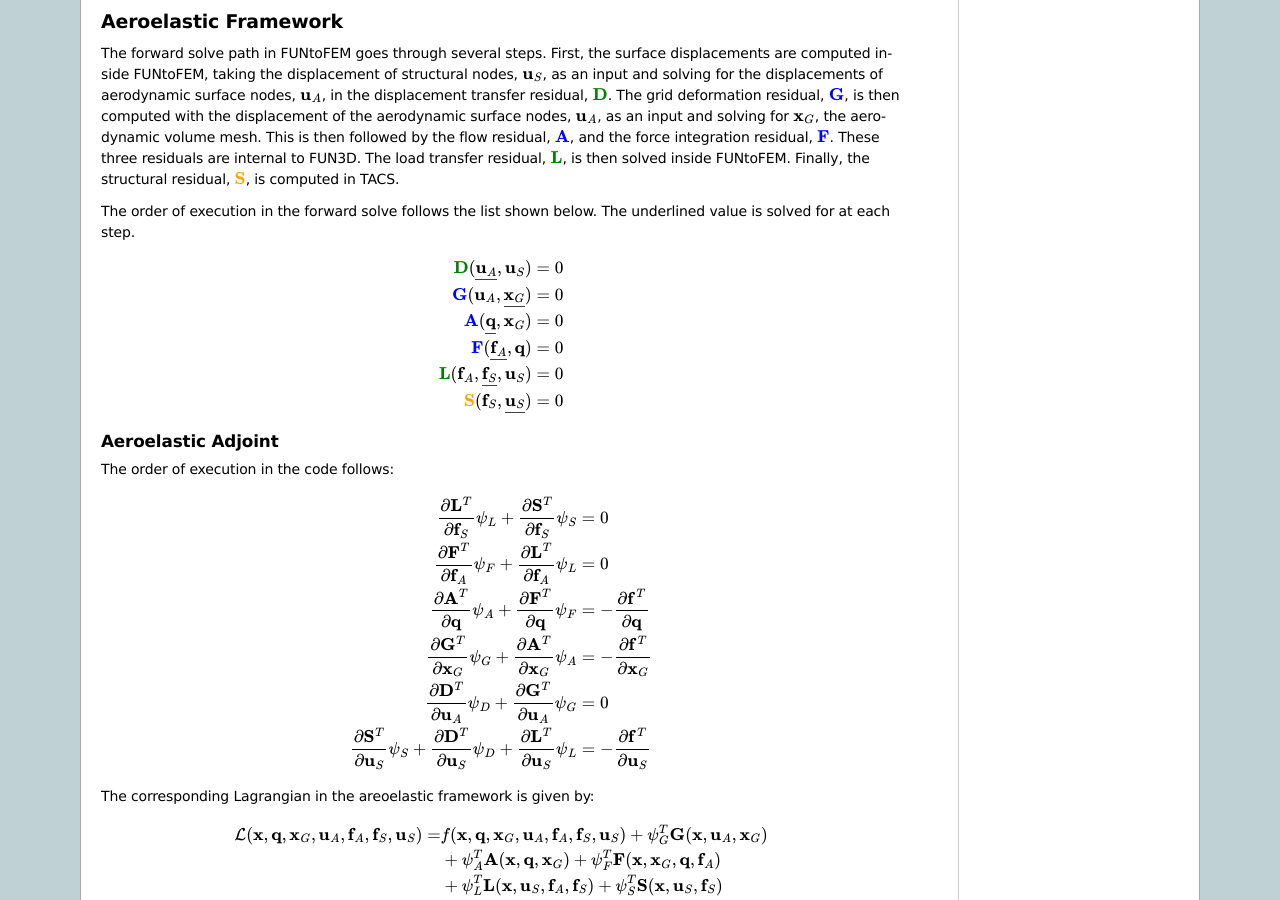
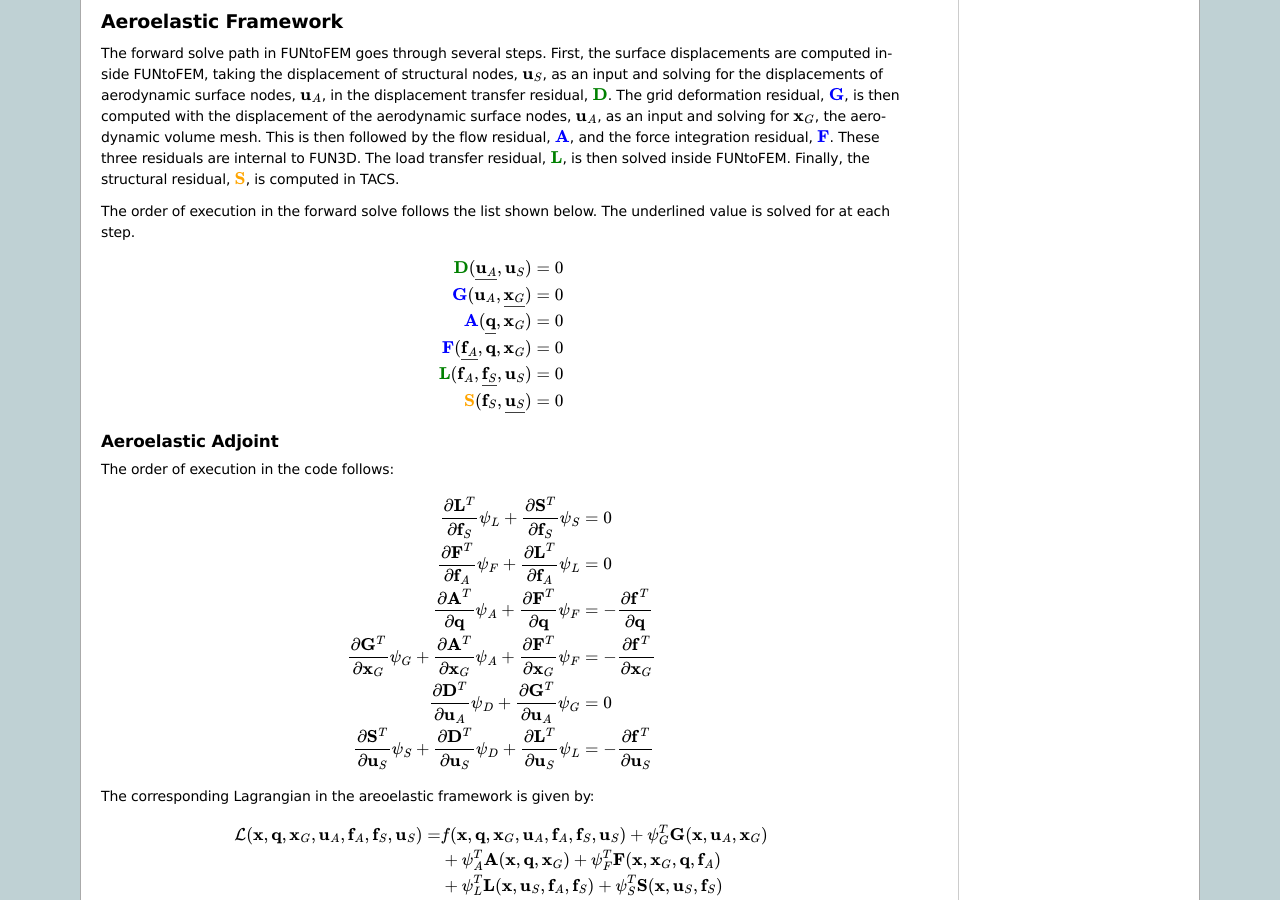
Before and after one commit to smdogroup/funtofem, a Sphinx documentation site: the page built from docs/analysis_framework.rst, in a window 1280 px wide and 900 px high, scrolled down 1972 px. Built offline with Sphinx 7.4.7, drawn with Linux system fonts in a browser that asks for light colours.

Commit message:
Fix aeroelastic adjoint equations
Add force contribution to adjoint equation
Include force computation as function of aerodynamic volume mesh

```diff
--- a/docs/analysis_framework.rst
+++ b/docs/analysis_framework.rst
@@ -143,7 +143,7 @@ The underlined value is solved for at each step.
 	\mathbf{\color{green}D}(\underline{\mathbf{u}_A}, \mathbf{u}_S) &= 0 \\
 	\mathbf{\color{blue}G}(\mathbf{u}_A, \underline{\mathbf{x}_G}) &= 0 \\
 	\mathbf{\color{blue}A}(\underline{\mathbf{q}}, \mathbf{x}_G) &= 0 \\
-	\mathbf{\color{blue}F}(\underline{\mathbf{f}_A}, \mathbf{q}) &= 0 \\
+	\mathbf{\color{blue}F}(\underline{\mathbf{f}_A}, \mathbf{q}, \mathbf{x}_G) &= 0 \\
 	\mathbf{\color{green}L}(\mathbf{f}_A, \underline{\mathbf{f}_S}, \mathbf{u}_S) &= 0 \\
 	\mathbf{\color{orange}S}(\mathbf{f}_S, \underline{\mathbf{u}_S}) &= 0
 	\end{align}
@@ -158,7 +158,7 @@ The order of execution in the code follows:
 	\frac{\partial \mathbf{L}^T}{\partial \mathbf{f}_S} {\psi_L} + \frac{\partial \mathbf{S}^T}{\partial \mathbf{f}_S}\psi_S &= 0 \\
 	\frac{\partial \mathbf{F}^T}{\partial \mathbf{f}_A}\psi_F + \frac{\partial \mathbf{L}^T}{\partial \mathbf{f}_A}\psi_L &= 0 \\
 	\frac{\partial \mathbf{A}^T}{\partial \mathbf{q}}\psi_A + \frac{\partial \mathbf{F}^T}{\partial \mathbf{q}}\psi_F &= -\frac{\partial \mathbf{f}^T}{\partial \mathbf{q}} \\
-	\frac{\partial \mathbf{G}^T}{\partial \mathbf{x}_G}\psi_G + \frac{\partial \mathbf{A}^T}{\partial \mathbf{x}_G}\psi_A &= -\frac{\partial \mathbf{f}^T}{\partial \mathbf{x}_G} \\
+	\frac{\partial \mathbf{G}^T}{\partial \mathbf{x}_G}\psi_G + \frac{\partial \mathbf{A}^T}{\partial \mathbf{x}_G}\psi_A + \frac{\partial \mathbf{F}^T}{\partial \mathbf{x}_G}\psi_F &= -\frac{\partial \mathbf{f}^T}{\partial \mathbf{x}_G} \\
 	\frac{\partial \mathbf{D}^T}{\partial \mathbf{u}_A}\psi_D + \frac{\partial \mathbf{G}^T}{\partial \mathbf{u}_A}\psi_G &= 0 \\
 	\frac{\partial \mathbf{S}^T}{\partial \mathbf{u}_S}\psi_S + \frac{\partial \mathbf{D}^T}{\partial \mathbf{u}_S}\psi_D +
 	\frac{\partial \mathbf{L}^T}{\partial \mathbf{u}_S}\psi_L &= -\frac{\partial \mathbf{f}^T}{\partial \mathbf{u}_S} \\
```
Also changed, not shown: 1 other file.
